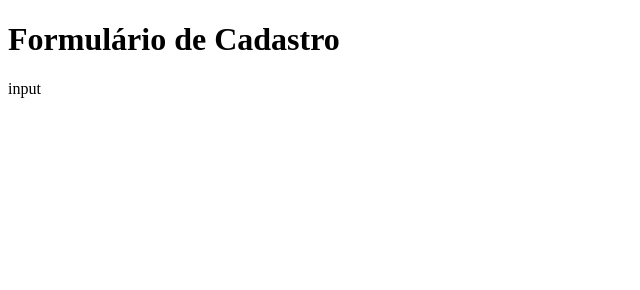
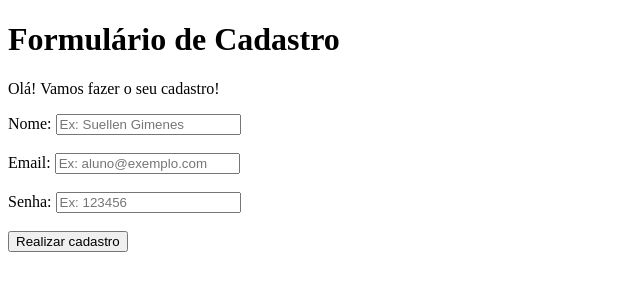
Before and after one commit to Sln-GR/curso_ebac-frontend, a plain HTML site: page formulario-cadastro.html in a window 1280 px wide. Shown: the whole page, without its empty margins (0-640 px from the left). Drawn offline with Linux system fonts and the light colour scheme.

Commit message:
Formulário tarefa versão 1

```diff
--- a/formulario-cadastro.html
+++ b/formulario-cadastro.html
@@ -10,6 +10,15 @@
     <header>
         <h1>Formulário de Cadastro</h1>
     </header>
-    input
+    <p>
+        Olá! Vamos fazer o seu cadastro!
+    </p>
+    <form>
+        <label for="cadastro-nome">Nome:</label>   <input id="cadastro-nome" type ="text" placeholder="Ex: Suellen Gimenes"/> <br />
+        <br/>
+        <label for="cadastro-email">Email: </label>  <input id ="cadastro-email" type="email" placeholder="Ex: aluno@exemplo.com"/> <br /> <br/>
+        <label for="cadastro-senha">Senha:</label>   <input id="cadastro-senha" type="password" placeholder="Ex: 123456"/> <br/> <br/>
+        <button type="submit">Realizar cadastro</button>
+    </form>
 </body>
 </html>
```
